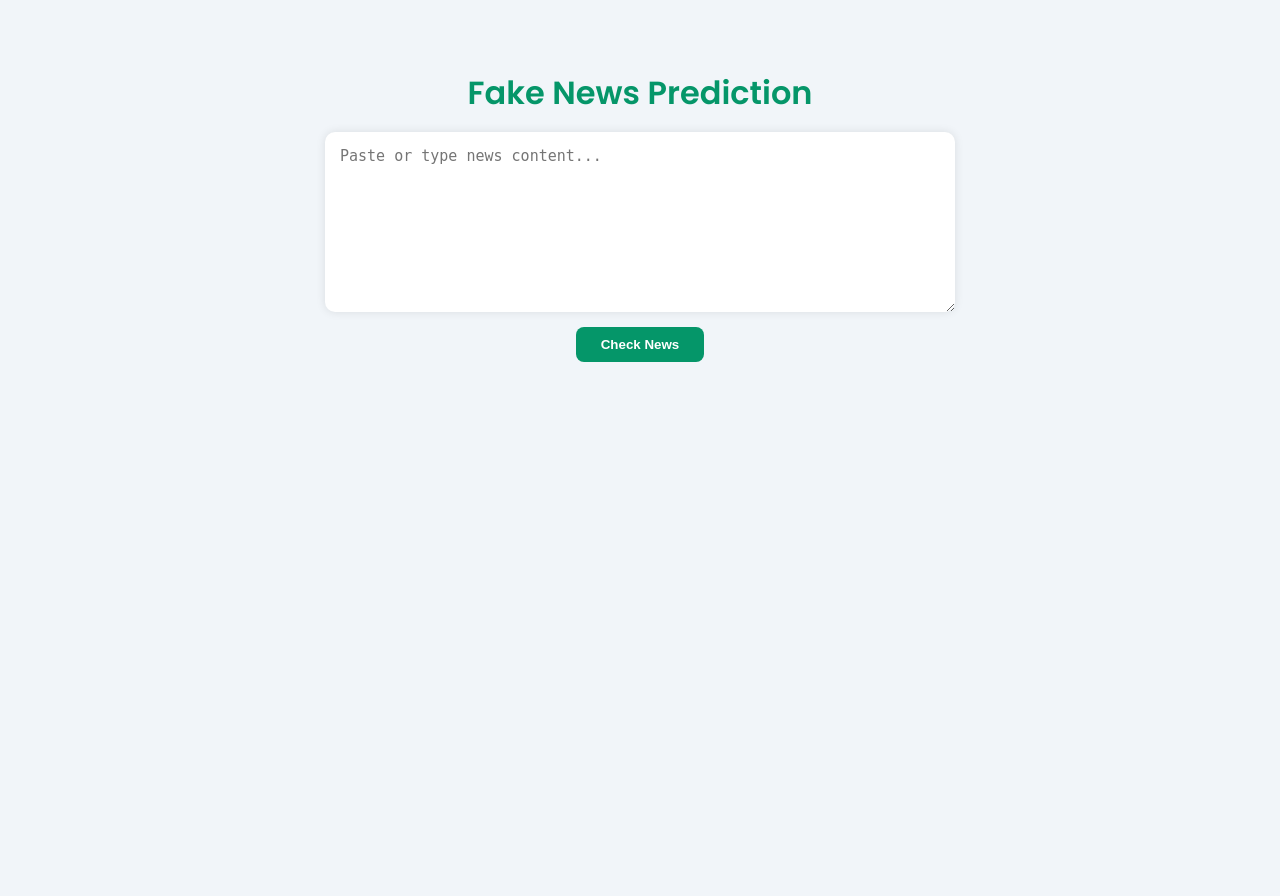
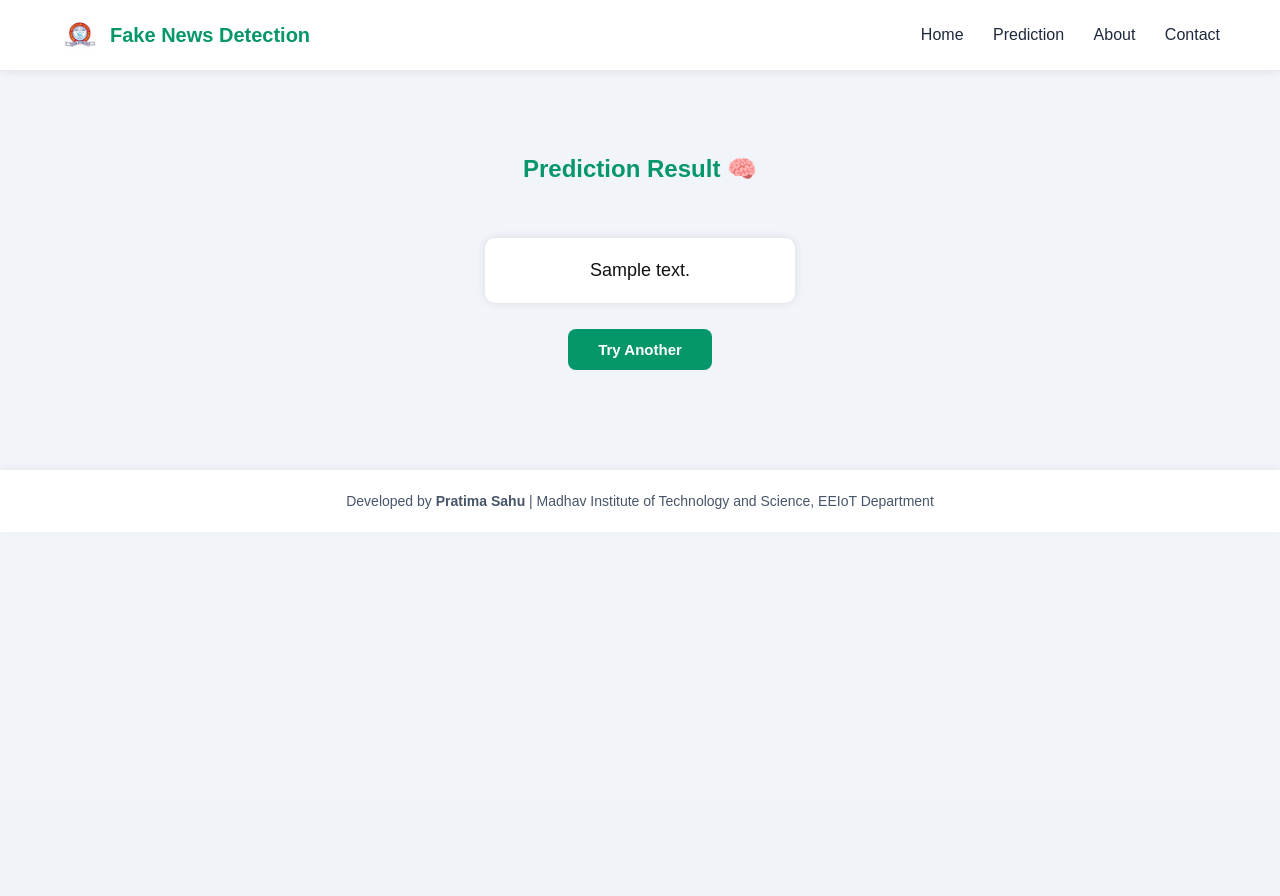
Before and after one commit to Pratima180/Fake-news-Detector, a Flask app: template templates/prediction.html in a window 1280 px wide. After the commit the page ends 532 px from the top, so only its background shows below. Run offline with Flask 3, Linux system fonts and the light colour scheme; the template is opened without the code that fills it: most values are stand-ins (such as "Sample title", 1, 10 or a date in 2020); parts of the project's set-up code (start-up, migrations or seed data) failed here and were passed over.

Commit message:
Update prediction.html

```diff
--- a/templates/prediction.html
+++ b/templates/prediction.html
@@ -3,84 +3,36 @@
 <head>
   <meta charset="UTF-8">
   <meta name="viewport" content="width=device-width, initial-scale=1.0">
-  <title>News Prediction — Pratima Sahu</title>
-  <link href="https://fonts.googleapis.com/css2?family=Poppins:wght@400;600&display=swap" rel="stylesheet">
-  <style>
-    body {
-      font-family: 'Poppins', sans-serif;
-      background: #f1f5f9;
-      display: flex;
-      flex-direction: column;
-      align-items: center;
-      min-height: 100vh;
-      padding: 40px;
-    }
-    h1 { color: #059669; margin-bottom: 15px; }
-    textarea {
-      width: 100%;
-      max-width: 600px;
-      height: 150px;
-      border-radius: 10px;
-      border: none;
-      outline: none;
-      padding: 15px;
-      font-size: 15px;
-      background: white;
-      box-shadow: 0 0 10px rgba(0,0,0,0.1);
-    }
-    button {
-      margin-top: 15px;
-      padding: 10px 25px;
-      background: #059669;
-      color: #fff;
-      border: none;
-      border-radius: 8px;
-      font-weight: 600;
-      cursor: pointer;
-    }
-    button:hover { background: #047857; }
-    .result {
-      margin-top: 20px;
-      font-size: 18px;
-      color: #111;
-      background: white;
-      padding: 10px 20px;
-      border-radius: 10px;
-      box-shadow: 0 0 10px rgba(0,0,0,0.1);
-      display: none;
-    }
-  </style>
+  <title>Fake News Result</title>
+  <link rel="stylesheet" href="{{ url_for('static', filename='style.css') }}">
 </head>
 <body>
-  <h1>Fake News Prediction</h1>
-  <textarea id="newsText" placeholder="Paste or type news content..."></textarea>
-  <button onclick="analyzeNews()">Check News</button>
-  <div class="result" id="resultBox"></div>
 
-  <script>
-    async function analyzeNews() {
-      const text = document.getElementById("newsText").value.trim();
-      const box = document.getElementById("resultBox");
-      if (!text) {
-        alert("Please enter some text first!");
-        return;
-      }
-      box.style.display = "block";
-      box.textContent = "Analyzing... ⏳";
+  <nav>
+    <div class="logo">
+      <img src="{{ url_for('static', filename='images/logo.png') }}" alt="Logo">
+      <h2>Fake News Detection</h2>
+    </div>
+    <div class="nav-links">
+      <a href="/">Home</a>
+      <a href="/predict_page">Prediction</a>
+      <a href="#about">About</a>
+      <a href="#contact">Contact</a>
+    </div>
+  </nav>
 
-      try {
-        const res = await fetch("/predict", {
-          method: "POST",
-          headers: { "Content-Type": "application/json" },
-          body: JSON.stringify({ text })
-        });
-        const data = await res.json();
-        box.style.color = data.label === "FAKE" ? "#b91c1c" : "#065f46";
-        box.innerHTML = `<b>Prediction:</b> ${data.label}<br><b>Confidence:</b> ${data.confidence}%`;
-      } catch {
-        box.textContent = "Error: Unable to connect to server!";
-      }
-    }
-  </script>
+  <section class="prediction-section">
+    <h1>Prediction Result 🧠</h1>
+    <div class="result-box">
+      {{ prediction_text }}
+    </div>
+    <br><br>
+    <button class="analyze-btn" onclick="window.location.href='/predict_page'">Try Another</button>
+  </section>
+
+  <footer>
+    Developed by <b>Pratima Sahu</b> | Madhav Institute of Technology and Science, EEIoT Department
+  </footer>
+
 </body>
 </html>
```
